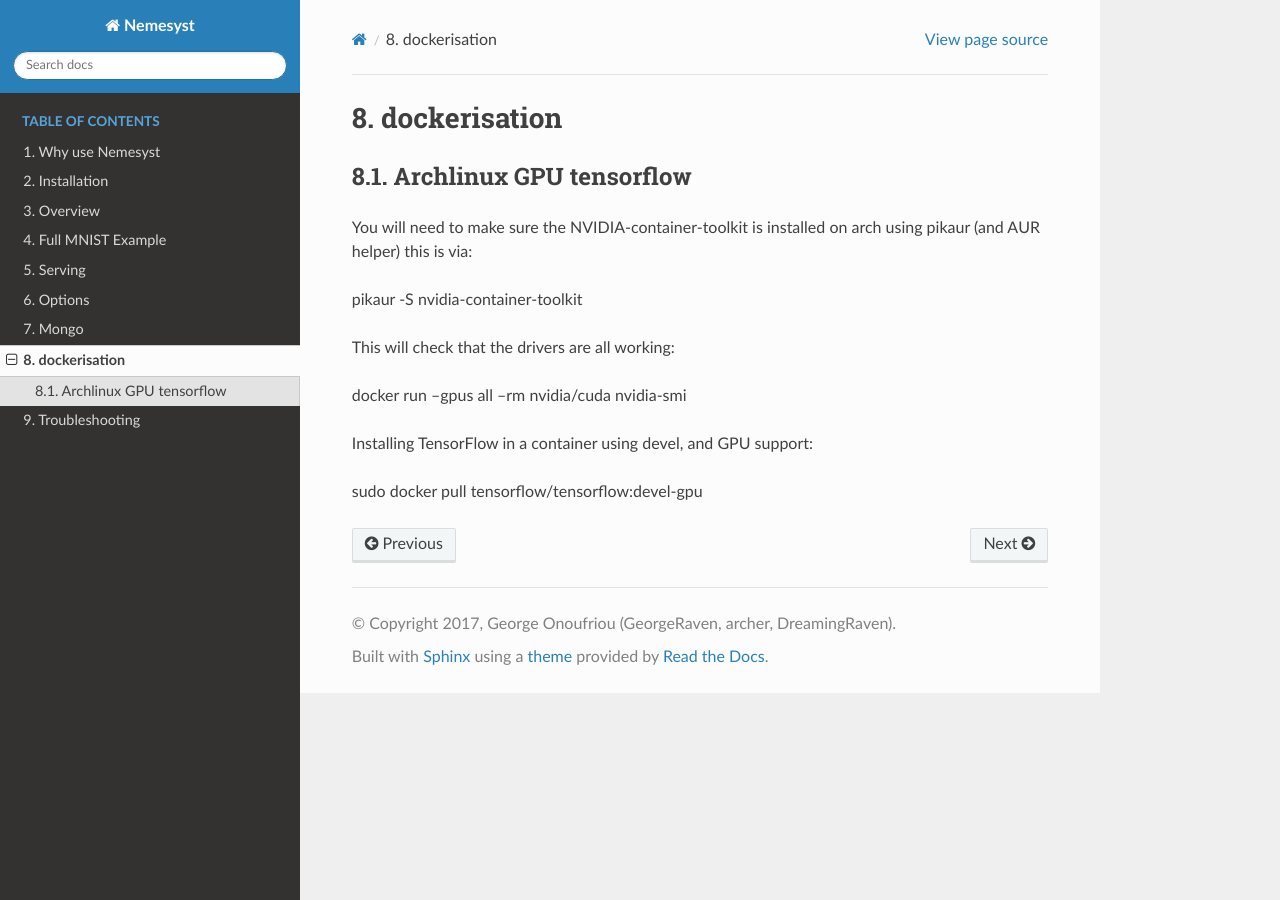
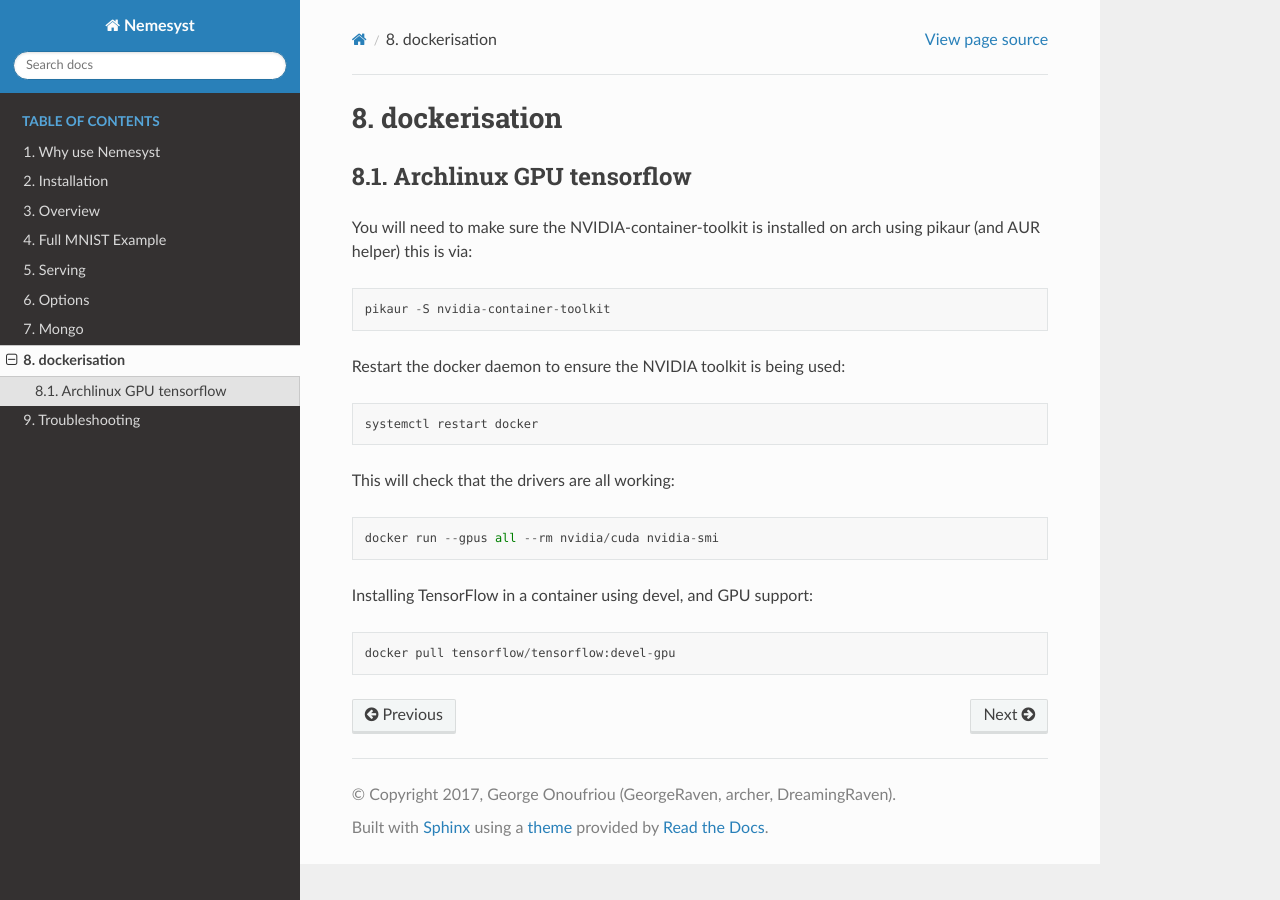
Before and after one commit to DreamingRaven/nemesyst, a Sphinx documentation site: the page built from docs/source/docker.rst, in a window 1280 px wide. Built offline with Sphinx 7.4.7 and the Read the Docs theme 2.0.0, drawn with Linux system fonts in a browser that asks for light colours; the version number could not be read and is left out.

Commit message:
Updated docs dockerisation
dockerisation has more and better formatted commands for archlinux.

```diff
--- a/docs/source/docker.rst
+++ b/docs/source/docker.rst
@@ -6,12 +6,24 @@ Archlinux GPU tensorflow
 
 You will need to make sure the NVIDIA-container-toolkit is installed on arch using pikaur (and AUR helper) this is via:
 
-pikaur -S nvidia-container-toolkit
+.. parsed-literal::
+
+  pikaur -S nvidia-container-toolkit
+
+Restart the docker daemon to ensure the NVIDIA toolkit is being used:
+
+.. parsed-literal::
+
+    systemctl restart docker
 
 This will check that the drivers are all working:
 
-docker run --gpus all --rm nvidia/cuda nvidia-smi
+.. parsed-literal::
+
+  docker run --gpus all --rm nvidia/cuda nvidia-smi
 
 Installing TensorFlow in a container using devel, and GPU support:
 
-sudo docker pull tensorflow/tensorflow:devel-gpu
+.. parsed-literal::
+
+  docker pull tensorflow/tensorflow:devel-gpu
```
